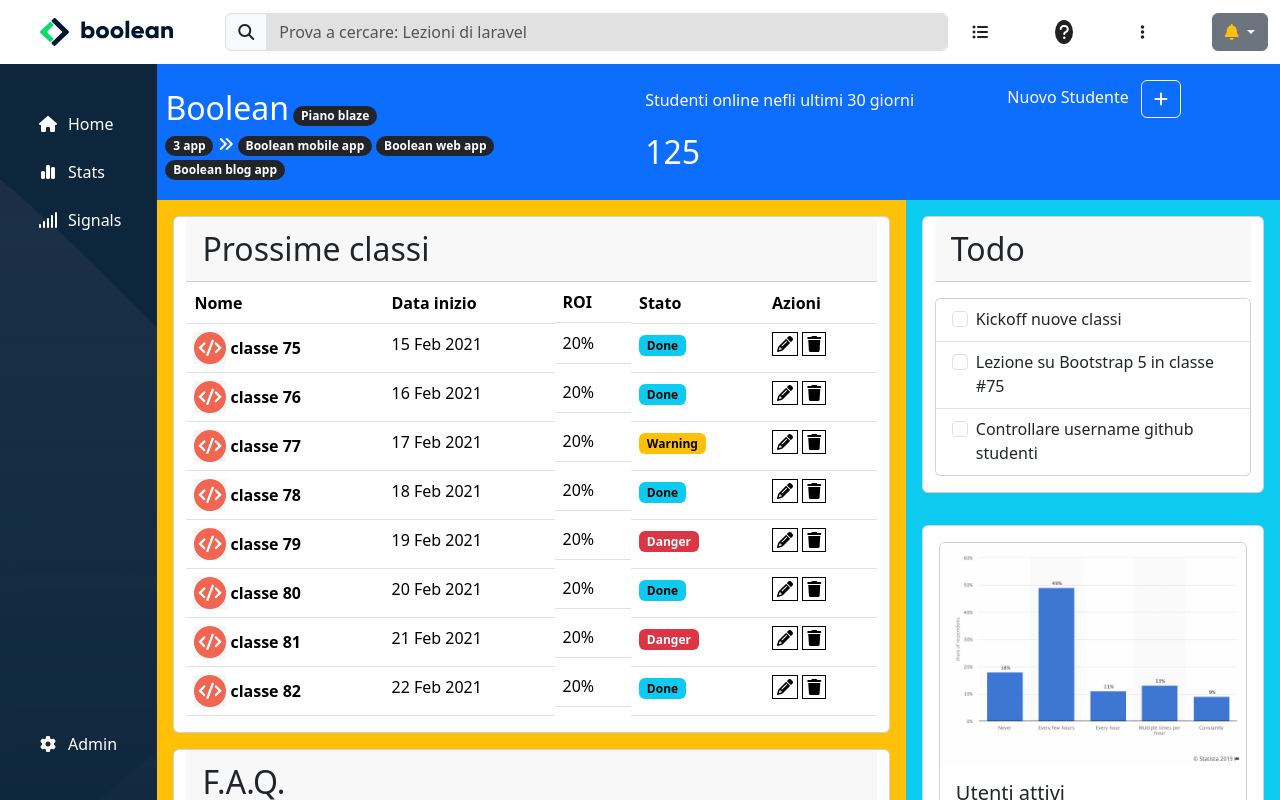
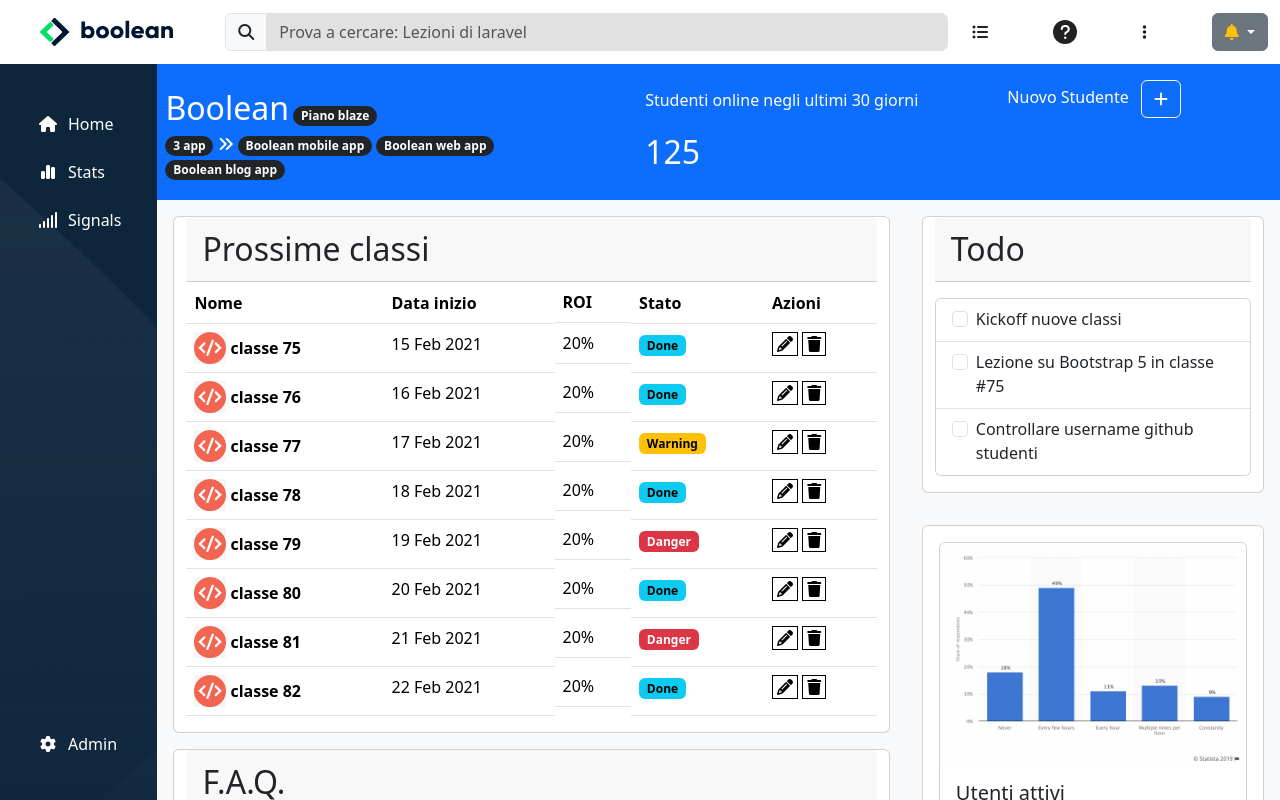
Before and after one commit to matteocalonaci/html-css-bootstrap-dashboard, a plain HTML site: page index.html in a window 1280 px wide. Drawn offline with nearby package versions, Linux system fonts and the light colour scheme.

Commit message:
commit 5

```diff
--- a/CSS/style.css
+++ b/CSS/style.css
@@ -57,9 +57,11 @@
 
 .logo {
     width: 2.5rem;
-    height: 2.5rem;
-    background-image: url(../IMG/mobile-logo.png);
     background-size: cover;
+}
+
+.img-fluid-logo {
+    width: 2.5rem;
 }
 
 a {
@@ -67,12 +69,18 @@ a {
     text-decoration: none;
 }
 
+.question {
+    width: 1.5rem;
+    height: 1.5rem;
+    padding: rem;
+    display: flex;
+    align-items: center;
+    justify-content: center;
+    text-align: center;
+    background-color: #212121;
+    border-radius: 100%;
+}
 
-.fa-question {
-
-    border-radius: 100%;
-    background-color: #212121;
-}
 
 .black {
     background-color: rgba(0, 0, 0, 0.117);
@@ -89,6 +97,9 @@ a {
 
 }
 
+.my-bg {
+    background-color: rgb(248, 249, 250);
+}
 
 
 
--- a/index.html
+++ b/index.html
@@ -23,12 +23,13 @@
 
 
                 <div class="col-2">
-                    <div class="logo d-md-block d-lg-none "></div>
+                    <div class="logo d-md-block d-lg-none ">
+                        <img src="./IMG/mobile-logo.png" class="img-fluid-logo" alt="...">
+                    </div>
                     <div class="logo-desktop d-none d-lg-block d-xl-block">
                         <img src="./IMG/logo.svg" alt="">
                     </div>
                 </div>
-
 
                 <div class="col-7">
                     <div class="input-group">
@@ -47,9 +48,9 @@
                         <span class="d-none d-lg-block d-xl-block">
                             <i class="fa-solid fa-list-ul"></i>
                         </span>
-                        <span class="d-none d-lg-block d-xl-block">
+                        <span class="question d-none d-lg-block d-xl-block">
 
-                            <i class="fa-solid fa-question text-white p-1"></i>
+                            <i class="fa-solid fa-question text-white"></i>
 
                         </span>
                         <span class="d-none d-lg-block d-xl-block">
@@ -159,7 +160,7 @@
                     <div class="row w-100">
 
                         <div class="col-12 mt-3">
-                            <p class="text-white">Studenti online nefli ultimi 30 giorni</p>
+                            <p class="text-white">Studenti online negli ultimi 30 giorni</p>
                             <p class="text-white fs-2">125</p>
                         </div>
                     </div>
@@ -262,7 +263,7 @@
 
 
                 <!-- START big col -->
-                <div class="col-12 col-md-8 col-lg-8 bg-warning">
+                <div class="col-12 col-md-8 col-lg-8 my-bg">
                     <div class="container">
 
                         <!-- START prossime classi -->
@@ -494,7 +495,7 @@
 
 
                 <!-- START sml col -->
-                <div class="col-12 col-md-4 col-lg-4 bg-info">
+                <div class="col-12 col-md-4 col-lg-4 my-bg">
                     <div class="container">
 
                         <!-- START Todo UP -->
```
